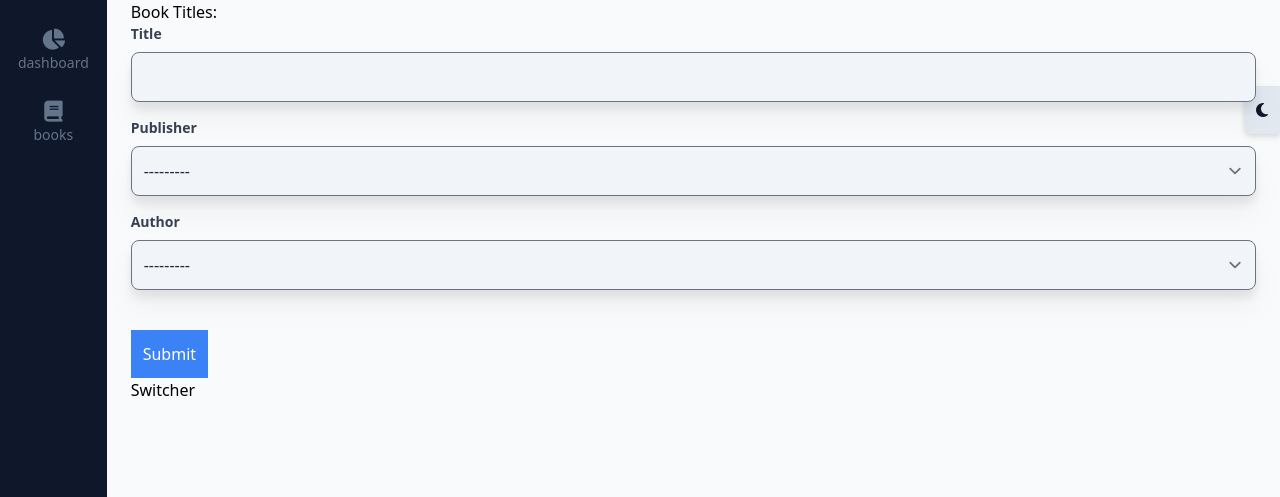
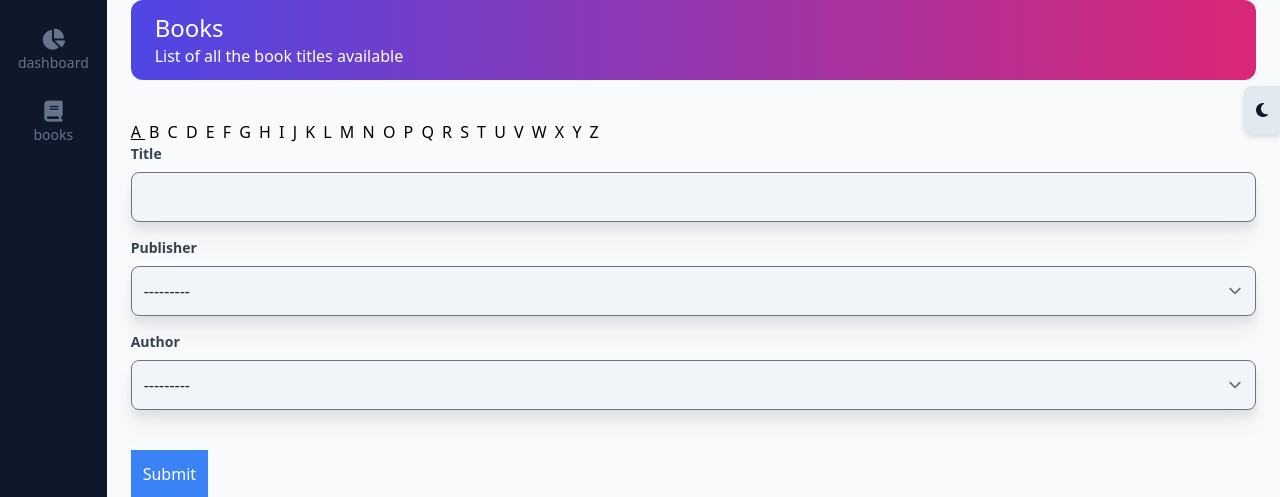
Before and after one commit to tdlead/BookRent, a Django app: page /books/ in a window 1280 px wide. Shown: the part 64-561 px from the top of the page. Run offline with Django 5.2, Linux system fonts and the light colour scheme; data comes from the database, SQL or seed files in the repository; both versions use the stored data as it was after the commit; some libraries are stand-ins or nearby versions.

Commit message:
- letters filter

```diff
--- a/src/books/templates/books/main.html
+++ b/src/books/templates/books/main.html
@@ -3,8 +3,7 @@
 {% block title %} book title list {% endblock title %}
 
 {% block content %}
-<h1> Book Titles: </h1>
-
+<!-- ALERT MESSAGES -->
     {% if messages %}
         {% for message in messages %}
             {% if 'info' in message.tags %}
@@ -14,6 +13,18 @@
             {% endif %}
         {% endfor %}
     {% endif %}
+
+<!-- HEADER -->
+    {% include "components/header.html" with title="Books" description="List of all the book titles available"%}
+
+<!-- LETTERS -->
+{% for letter in letters  %}
+    <a href="{% url 'books:main' letter|lower %}" class="pr-1 {% if letter == selected_letter|upper %} underline {% endif %}"> {{letter}}
+    </a>
+{% endfor %}
+
+<!-- FORM -->
+
     <form action="" method="POST">
         {% csrf_token %}
 
--- a/src/books/urls.py
+++ b/src/books/urls.py
@@ -5,6 +5,7 @@ app_name = 'books'
 
 urlpatterns = [
     #name main for reference
-     path('', BookTitleListView.as_view(), name='main'),
+     path('', BookTitleListView.as_view(), {'letter':None}, name='main'),
+     path('<str:letter>/', BookTitleListView.as_view(), name='main'),
      path('<pk>/',book_title_detail_view, name='detail'),
 ]
--- a/src/books/views.py
+++ b/src/books/views.py
@@ -11,6 +11,9 @@ from django.urls import reverse_lazy, reverse
 
 
 from django.contrib import messages
+
+
+import string
 # Create your views here.
 
 # def book_title_list_view(request):
@@ -49,8 +52,16 @@ class BookTitleListView(ListView,FormView):
         return self.request.path
 
     def get_queryset(self):
-        parameter = 's'
+        parameter=self.kwargs.get('letter') if self.kwargs.get('letter')!=None else 'a'
+        print(f'parameter: {parameter}')
         return BookTitle.objects.filter(title__startswith=parameter)
+
+    # Create context
+    def get_context_data(self, **kwargs):
+        context = super().get_context_data( **kwargs)
+        context['letters'] = list(string.ascii_uppercase)
+        context['selected_letter'] = self.kwargs.get('letter') if self.kwargs.get('letter')!=None else 'a'
+        return context
 
 
 def book_title_detail_view(request, pk):
--- a/src/core/settings.py
+++ b/src/core/settings.py
@@ -58,9 +58,9 @@ INTERNAL_IPS = [
     "127.0.0.1",
 ]
 
-#NPM_BIN_PATH = "D:/installed apps/Node/npm.cmd"
+NPM_BIN_PATH = "D:/installed apps/Node/npm.cmd"
 
-NPM_BIN_PATH = "C:/Program Files/nodejs/npm.cmd"
+#NPM_BIN_PATH = "C:/Program Files/nodejs/npm.cmd"
 
 MIDDLEWARE = [
     'django.middleware.security.SecurityMiddleware',
--- a/src/templates/components/alert.html
+++ b/src/templates/components/alert.html
@@ -1,7 +1,7 @@
 {% if is_info %}
-    <div class="bg-sky-200 border-sky-700 text-sky-700 px-4 py-3 rounded-lg flex-col mb-3" role="alert">
+    <div class="bg-sky-200 border border-sky-700 text-sky-700 px-4 py-3 rounded-lg flex-col mb-3" role="alert">
 {% else %}
-    <div class="bg-pink-200 border-red-700 text-red-700 px-4 py-3 rounded-lg flex-col mb-3" role="alert">
+    <div class="bg-pink-200 border border-red-700 text-red-700 px-4 py-3 rounded-lg flex-col mb-3" role="alert">
 {% endif %}
     <div class='text-2xt'>{{ title }}</div>
     <div class='text-md'>{{ body }}</div>
--- /dev/null
+++ b/src/templates/components/header.html
@@ -0,0 +1,10 @@
+<div class="bg-gradient-to-r from-indigo-600 to-pink-600 text-white rounded-xl mb-10 h-[80px] flex justify-between items-center px-6">
+    <div class="flex-col">
+        <div class='text-2xl'>{{title}}</div>
+        <div class='text-md'>{{description}}</div>
+    </div>
+    <div>
+        {% comment %} buttons here  {% endcomment %}
+    </div>
+
+</div>
--- a/src/theme/static/css/dist/styles.css
+++ b/src/theme/static/css/dist/styles.css
@@ -791,16 +791,24 @@ select {
   margin-bottom: 0.25rem;
 }
 
+.mb-2 {
+  margin-bottom: 0.5rem;
+}
+
+.mb-3 {
+  margin-bottom: 0.75rem;
+}
+
+.mb-4 {
+  margin-bottom: 1rem;
+}
+
 .mb-6 {
   margin-bottom: 1.5rem;
 }
 
-.mb-2 {
-  margin-bottom: 0.5rem;
-}
-
-.mb-4 {
-  margin-bottom: 1rem;
+.mb-10 {
+  margin-bottom: 2.5rem;
 }
 
 .block {
@@ -831,6 +839,10 @@ select {
   height: 100vh;
 }
 
+.h-\[80px\] {
+  height: 80px;
+}
+
 .w-full {
   width: 100%;
 }
@@ -841,6 +853,10 @@ select {
 
 .grid-cols-12 {
   grid-template-columns: repeat(12, minmax(0, 1fr));
+}
+
+.flex-col {
+  flex-direction: column;
 }
 
 .place-items-center {
@@ -855,16 +871,12 @@ select {
   justify-content: space-between;
 }
 
-.rounded {
-  border-radius: 0.25rem;
+.rounded-lg {
+  border-radius: 0.5rem;
 }
 
-.rounded-2xl {
-  border-radius: 1rem;
-}
-
-.rounded-lg {
-  border-radius: 0.5rem;
+.rounded-xl {
+  border-radius: 0.75rem;
 }
 
 .rounded-l-lg {
@@ -917,16 +943,22 @@ select {
   --tw-gradient-stops: var(--tw-gradient-from), var(--tw-gradient-to);
 }
 
+.from-indigo-600 {
+  --tw-gradient-from: #4f46e5 var(--tw-gradient-from-position);
+  --tw-gradient-to: rgb(79 70 229 / 0) var(--tw-gradient-to-position);
+  --tw-gradient-stops: var(--tw-gradient-from), var(--tw-gradient-to);
+}
+
 .to-blue-700 {
   --tw-gradient-to: #1d4ed8 var(--tw-gradient-to-position);
 }
 
+.to-pink-600 {
+  --tw-gradient-to: #db2777 var(--tw-gradient-to-position);
+}
+
 .p-3 {
   padding: 0.75rem;
-}
-
-.p-2 {
-  padding: 0.5rem;
 }
 
 .px-4 {
@@ -952,18 +994,52 @@ select {
   padding-top: 6rem;
 }
 
+.pr-1 {
+  padding-right: 0.25rem;
+}
+
 .text-sm {
   font-size: 0.875rem;
   line-height: 1.25rem;
+}
+
+.text-2xl {
+  font-size: 1.5rem;
+  line-height: 2rem;
 }
 
 .font-bold {
   font-weight: 700;
 }
 
+.text-gray-700 {
+  --tw-text-opacity: 1;
+  color: rgb(55 65 81 / var(--tw-text-opacity));
+}
+
+.text-red-500 {
+  --tw-text-opacity: 1;
+  color: rgb(239 68 68 / var(--tw-text-opacity));
+}
+
+.text-red-700 {
+  --tw-text-opacity: 1;
+  color: rgb(185 28 28 / var(--tw-text-opacity));
+}
+
+.text-sky-700 {
+  --tw-text-opacity: 1;
+  color: rgb(3 105 161 / var(--tw-text-opacity));
+}
+
 .text-slate-500 {
   --tw-text-opacity: 1;
   color: rgb(100 116 139 / var(--tw-text-opacity));
+}
+
+.text-slate-800 {
+  --tw-text-opacity: 1;
+  color: rgb(30 41 59 / var(--tw-text-opacity));
 }
 
 .text-slate-900 {
@@ -976,29 +1052,8 @@ select {
   color: rgb(255 255 255 / var(--tw-text-opacity));
 }
 
-.text-black {
-  --tw-text-opacity: 1;
-  color: rgb(0 0 0 / var(--tw-text-opacity));
-}
-
-.text-blue-700 {
-  --tw-text-opacity: 1;
-  color: rgb(29 78 216 / var(--tw-text-opacity));
-}
-
-.text-slate-800 {
-  --tw-text-opacity: 1;
-  color: rgb(30 41 59 / var(--tw-text-opacity));
-}
-
-.text-red-500 {
-  --tw-text-opacity: 1;
-  color: rgb(239 68 68 / var(--tw-text-opacity));
-}
-
-.text-gray-700 {
-  --tw-text-opacity: 1;
-  color: rgb(55 65 81 / var(--tw-text-opacity));
+.underline {
+  text-decoration-line: underline;
 }
 
 .drop-shadow-md {
```
Also changed, not shown: other parts of src/theme/static/css/dist/styles.css (+49 -30 lines), src/db.sqlite3.
